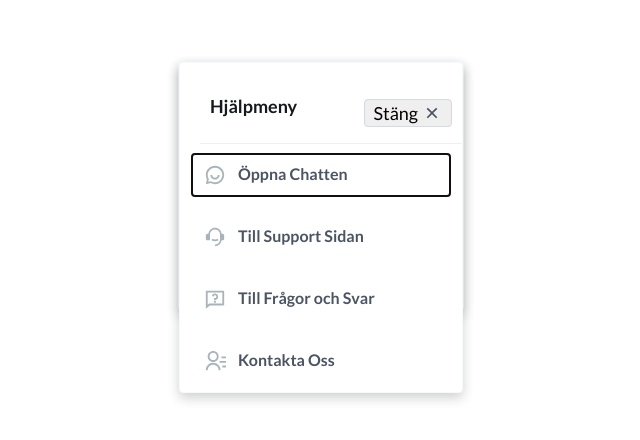
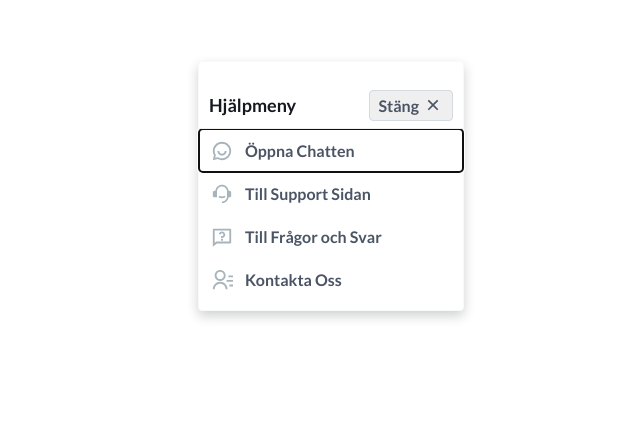
Before and after one commit to diggsweden/SupportModalApp, a Vue app: page / in a window 1280 px wide. Shown: the part 214-654 px from the top of the page, without its empty margins (176-816 px from the left). Built offline with nearby package versions, Linux system fonts and the light colour scheme.

Commit message:
Added som CSS update

```diff
--- a/src/App.vue
+++ b/src/App.vue
@@ -80,4 +80,11 @@ button,
 [type='submit'] {
   -webkit-appearance: button;
 }
+
+<style > #app {
+  max-width: 266px;
+  margin: 0 auto;
+  padding: 2rem;
+  font-weight: normal;
+}
 </style>
--- a/src/components/modal/AccordianMenu.vue
+++ b/src/components/modal/AccordianMenu.vue
@@ -1,11 +1,15 @@
 <template>
-  <div class="accordian-menu">
-    <div class="accordian-item" v-for="(item, index) in plainItems" :key="index">
-      <div class="icon-list" @click="handleItemClick(item)" ref="iconList" tabindex="0">
-        <img class="icon-image" v-if="item.svgIcon" :src="item.svgIcon" alt="Menu Icon" />
-
-        {{ item.name }}
-      </div>
+  <div>
+    <div
+      class="icon-list"
+      v-for="(item, index) in plainItems"
+      :key="index"
+      @click="handleItemClick(item)"
+      ref="iconList"
+      tabindex="0"
+    >
+      <img class="icon-image" v-if="item.svgIcon" :src="item.svgIcon" alt="Menu Icon" />
+      {{ item.name }}
     </div>
   </div>
 </template>
@@ -64,43 +68,26 @@ button,
 }
 
 .icon-list {
-  color: var(--neutrals-dark, #4a5464);
-  font: 600 16px Lato;
-  cursor: pointer;
-  display: flex;
+  display: inline-flex;
   padding: 10px 12px;
+
+  align-items: center;
   gap: 12px;
+  width: 100%;
+
+  color: var(--Neutrals-dark, #4a5464);
+  /* Body/text-base-semi */
+  font-family: Lato;
+  font-size: 16px;
+  font-style: normal;
+  font-weight: 600;
+  line-height: 23px; /* 143.75% */
+
+  border-radius: 4px;
 }
 
 .icon-list:hover {
   cursor: pointer;
   color: var(--neutrals-dark, #15191f);
 }
-
-.accordian-item ul {
-  display: flex;
-  padding: 10px 12px;
-  justify-content: center;
-  align-items: center;
-  gap: 12px;
-}
-
-.accordian-item ul li {
-  display: inline-flex;
-  padding: 10px 12px;
-  justify-content: center;
-  align-items: center;
-}
-
-.accordian-item ul li:first-child {
-  border-top: none;
-}
-
-.accordian-item {
-  padding: 10px 12px;
-  justify-content: center;
-  align-items: center;
-  gap: 12px;
-  border-radius: 4px;
-}
 </style>
--- a/src/components/modal/ModalMenuContainer.vue
+++ b/src/components/modal/ModalMenuContainer.vue
@@ -1,21 +1,13 @@
 <template>
   <div class="rectangle">
-    <div class="raised-card">
-      <div class="modal-header">
-        <h3>Hjälpmeny</h3>
-        <button class="close-button" @click="closeModal">
-          Stäng
-          <img :src="closeIcon" alt="Close Icon" class="close-icon" />
-        </button>
-      </div>
-      <div>
-        <Accordion
-          :items="items"
-          @subItemClick="handleSubItemClick"
-          @itemClick="handleSubItemClick"
-        />
-      </div>
+    <div class="modal-header">
+      <div class="helppmeny">Hjälpmeny</div>
+      <button class="close-button" @click="closeModal">
+        Stäng
+        <img :src="closeIcon" alt="Close Icon" class="close-icon" />
+      </button>
     </div>
+    <Accordion :items="items" @subItemClick="handleSubItemClick" @itemClick="handleSubItemClick" />
   </div>
 </template>
 
@@ -96,19 +88,18 @@ button,
   gap: 4px;
   border-radius: 4px;
   border: 1px solid var(--neutrals-midtone, #d4dadf);
-}
 
-.raised-card {
-  border-radius: 4px;
-  border: 1px solid var(--neutrals-highlight, #f8f9fb);
-  background: var(--neutrals-white, #fff);
-
-  /* dropShadow */
-  box-shadow: 0px 5px 12px 0px rgba(21, 25, 31, 0.2);
+  color: var(--Neutrals-dark, #4a5464);
+  text-align: right;
+  font-family: Lato;
+  font-size: 16px;
+  font-style: normal;
+  font-weight: 600;
+  line-height: 23px; /* 143.75% */
 }
 
 .rectangle {
-  width: 286px;
+  width: 266px;
   height: 250px;
 
   flex-shrink: 0;
@@ -137,23 +128,22 @@ button,
   align-items: center;
   position: relative;
   margin-top: 20px;
-  margin-left: 20px;
+
   padding: 10px 0 10px 10px;
   border-bottom: 1px solid #efefef;
   font: 600 18px/26px Lato;
   color: var(--neutrals-black, #15191f);
 }
 
-.modal-header h3 {
-  width: 161px;
-  color: var(--neutrals-black, #15191f);
+.helppmeny {
+  color: var(--Neutrals-black, #15191f);
+
   /* Body/text-md-semi */
   font-family: Lato;
   font-size: 18px;
   font-style: normal;
   font-weight: 600;
-  line-height: 26px;
-  /* 144.444% */
+  line-height: 26px; /* 144.444% */
 }
 
 .modal-header button {
```
